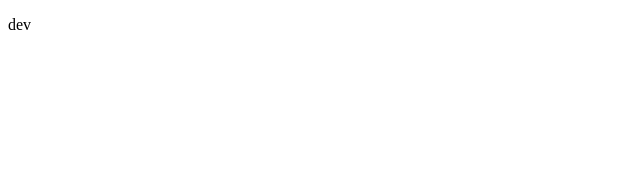
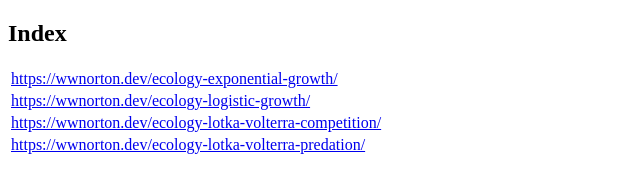
Before and after one commit to AllenDCooper/AllenDCooper.github.io, a plain HTML site: page index.html in a window 1280 px wide. Shown: the whole page, without its empty margins (0-640 px from the left). Drawn offline with Linux system fonts and the light colour scheme.

Commit message:
added ecology links

```diff
--- a/index.html
+++ b/index.html
@@ -1,12 +1,37 @@
 <!DOCTYPE html>
 <html lang="en">
+
 <head>
   <meta charset="UTF-8">
   <meta http-equiv="X-UA-Compatible" content="IE=edge">
   <meta name="viewport" content="width=device-width, initial-scale=1.0">
   <title>Dev</title>
 </head>
+
 <body>
-  <p>dev</p>
+  <h2>Index</h2>
+  <table>
+    <tr>
+      <td>
+        <a href="https://wwnorton.dev/ecology-exponential-growth/">https://wwnorton.dev/ecology-exponential-growth/</a>
+      </td>
+    </tr>
+    <tr>
+      <td>
+        <a href="https://wwnorton.dev/ecology-logistic-growth/">https://wwnorton.dev/ecology-logistic-growth/</a>
+      </td>
+    </tr>
+    <tr>
+      <td>
+        <a href="https://wwnorton.dev/ecology-lotka-volterra-competition/">https://wwnorton.dev/ecology-lotka-volterra-competition/</a>
+      </td>
+    </tr>
+    <tr>
+      <td>
+        <a href="https://wwnorton.dev/ecology-lotka-volterra-predation/">https://wwnorton.dev/ecology-lotka-volterra-predation/</a>
+      </td>
+    </tr>
+  </table>
 </body>
+
 </html>
```
